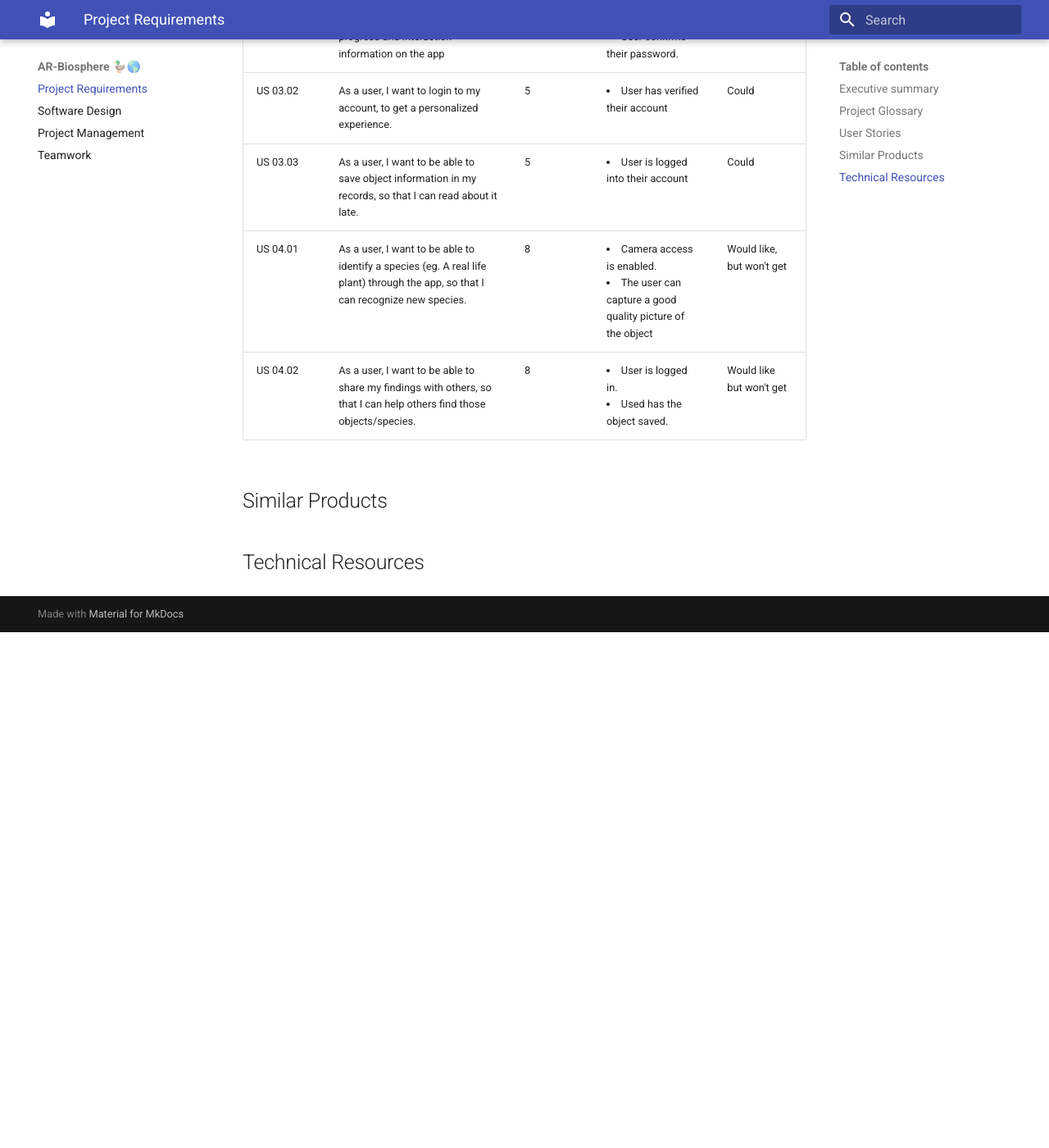
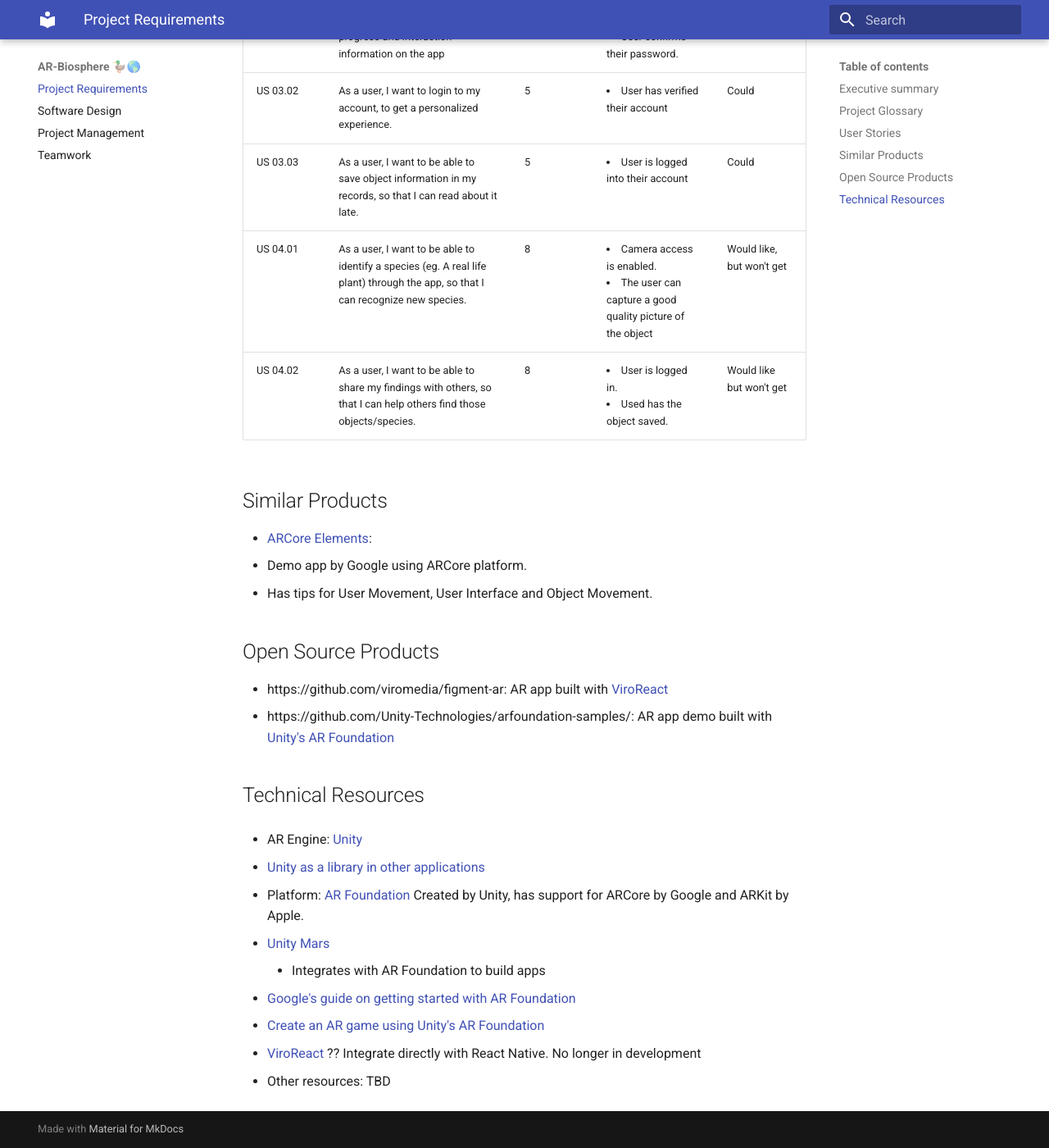
Before and after one commit to antarc0y/AR-Biosphere, an MkDocs documentation site: the page built from docblueprint/index.md, in a window 1280 px wide and 1400 px high, scrolled down 2242 px. Shown: the whole window at 82% size. Built offline with MkDocs 1.6.1 and Material for MkDocs 9.7.7, drawn with Linux system fonts in a browser that asks for light colours; before the commit the page ends 3013 px from its top, so only the background shows below that.

Commit message:
added similar products and resources

```diff
--- a/docblueprint/index.md
+++ b/docblueprint/index.md
@@ -38,5 +38,25 @@ US 04.02 | As a user, I want to be able to share my findings with others, so tha
 
 
 ## Similar Products
+* [ARCore Elements](https://play.google.com/store/apps/details?id=com.google.ar.unity.ddelements):
+  * Demo app by Google using ARCore platform.
+  * Has tips for User Movement, User Interface and Object Movement.
+
+
+## Open Source Products
+* https://github.com/viromedia/figment-ar: AR app built with [ViroReact](https://github.com/viromedia)
+* https://github.com/Unity-Technologies/arfoundation-samples/: AR app demo built with [Unity's AR Foundation](https://unity.com/)
+
 
 ## Technical Resources
+* AR Engine: [Unity](https://unity.com/)
+
+  * [Unity as a library in other applications](https://docs.unity3d.com/2019.3/Documentation/Manual/UnityasaLibrary.html)
+  * Platform: [AR Foundation](https://docs.unity3d.com/Packages/com.unity.xr.arfoundation@5.0/manual/index.html)
+    Created by Unity, has support for ARCore by Google and ARKit by Apple.
+  * [Unity Mars](https://unity.com/products/unity-mars)
+    * Integrates with AR Foundation to build apps
+  * [Google's guide on getting started with AR Foundation](ttps://developers.google.com/ar/develop/unity-arf/getting-started-ar-foundation)
+  * [Create an AR game using Unity's AR Foundation](https://codelabs.developers.google.com/arcore-unity-ar-foundation#0)
+* [ViroReact](https://github.com/viromedia) ?? Integrate directly with React Native. No longer in development
+* Other resources: TBD
```
